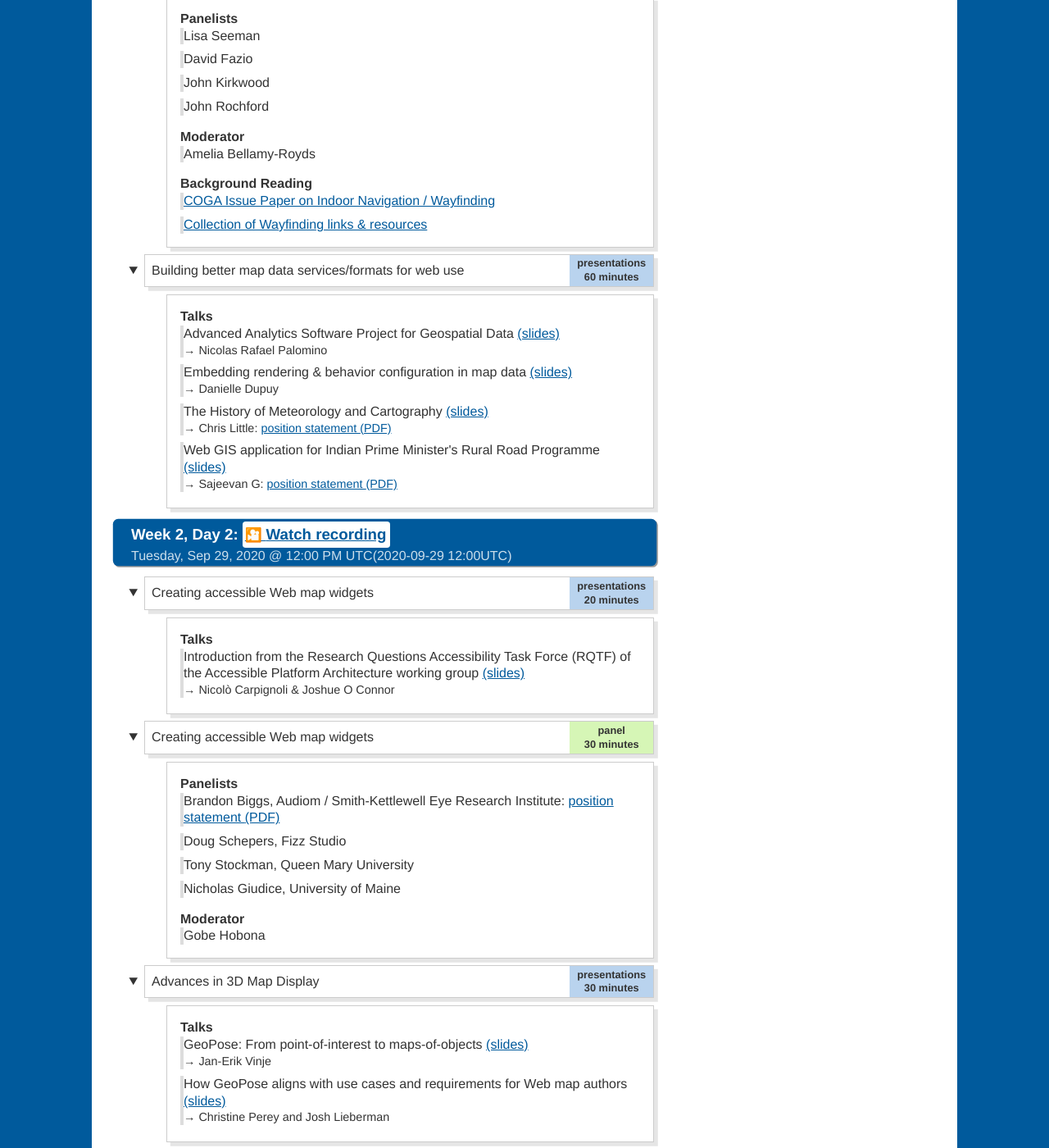
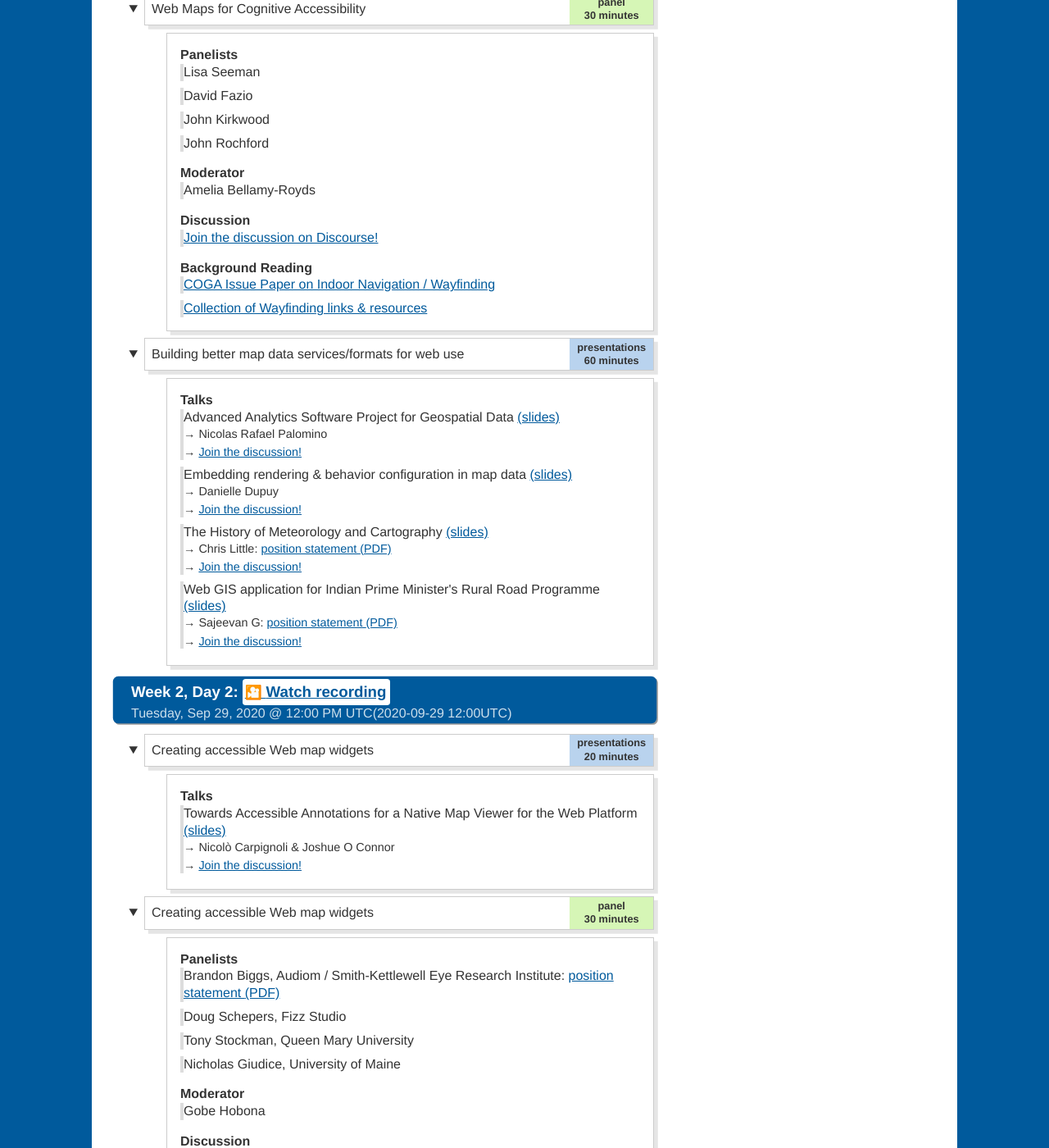
Before and after one commit to Maps4HTML/Maps4HTML-Workshop-2020, a Jekyll site: the page built from agenda.html, in a window 1280 px wide and 1400 px high, scrolled down 5322 px. Shown: the whole window at 82% size. Built offline with Jekyll 4.4.1, drawn with Linux system fonts in a browser that asks for light colours; some of the changed text lies outside the part shown.

Commit message:
Add links to second week discussions

```diff
--- a/_data/agenda.yml
+++ b/_data/agenda.yml
@@ -181,9 +181,11 @@
             - title: Physical accessibility data in maps
               author: Sebastian Felix Zappe
               link: https://www.w3.org/2020/maps/supporting-material-uploads/presentations/Sebastian_Felix_Zappe_Holger_Dieteric.pdf
+              discourse: https://discourse.wicg.io/t/physical-accessibility-data-in-maps/4852
             - title: Indoor maps
               author: Claudia Loitsch & Julian Striegl
               link: https://www.w3.org/2020/maps/supporting-material-uploads/presentations/Claudia_Loitsch_Julian_Striegl.pptx
+              discourse: https://discourse.wicg.io/t/indoor-maps-floorplans/4853
     - title: "Web Maps for Cognitive Accessibility"
       type: panel
       duration: "30 minutes"
@@ -195,6 +197,8 @@
             - John Rochford
         - Moderator:
             - Amelia Bellamy-Royds
+        - Discussion:
+            - <a href="https://discourse.wicg.io/t/cognitive-accessibility-of-web-maps/4854">Join the discussion on Discourse!</a>
         - Background Reading:
             - '<a href="https://w3c.github.io/coga/issue-papers/wayfinding-indoors.html">COGA Issue Paper on Indoor Navigation / Wayfinding</a>'
             - '<a href="https://www.clearhelper.org/news/wayfinding/">Collection of Wayfinding links & resources</a>'
@@ -206,15 +210,19 @@
             - title: Advanced Analytics Software Project for Geospatial Data
               author: Nicolas Rafael Palomino
               link: https://www.w3.org/2020/maps/supporting-material-uploads/presentations/Nicolas_Rafael_Palomino-W3C-Application.pptx
+              discourse: https://discourse.wicg.io/t/advanced-analytics-software-project-for-geospatial-data/4859
             - title: Embedding rendering & behavior configuration in map data
               author: Danielle Dupuy
               link: https://www.w3.org/2020/maps/supporting-material-uploads/presentations/Danielle_Dupuy_W3C-OGC_EmbeddingMapData.pptx
+              discourse: https://discourse.wicg.io/t/embedding-rendering-behavior-configuration-in-map-data/4860
             - title: The History of Meteorology and Cartography
               author: Chris Little
               link: https://www.w3.org/2020/maps/supporting-material-uploads/presentations/Chris_Little-Meteorology-and-MapsCut1.pdf
+              discourse: https://discourse.wicg.io/t/the-history-of-meteorology-and-cartography/4861
             - title: Web GIS application for Indian Prime Minister's Rural Road Programme
               author: Sajeevan G
               link: https://www.w3.org/2020/maps/supporting-material-uploads/presentations/Sajeevan_G-maps-for-the-web.pdf
+              discourse: https://discourse.wicg.io/t/web-gis-application-for-indian-prime-ministers-rural-road-programme/4862
 - title: "Week 2, Day 2"
   start: 2020-09-29T12:00Z
   video: https://www.youtube.com/watch?v=RPZlE5N-Nds
@@ -224,9 +232,10 @@
       duration: "20 minutes"
       details:
         - Talks:
-            - title: Introduction from the Research Questions Accessibility Task Force (RQTF) of the Accessible Platform Architecture working group
+            - title: Towards Accessible Annotations for a Native Map Viewer for the Web Platform
               author: Nicolò Carpignoli & Joshue O Connor
               link: https://www.w3.org/2020/maps/supporting-material-uploads/presentations/Nicolo_Carpignoli-Maps-for-the-Web.pptx
+              discourse: https://discourse.wicg.io/t/towards-accessible-annotations-for-a-native-map-viewer-for-the-web-platform/4873
     - title: Creating accessible Web map widgets
       type: panel
       duration: "30 minutes"
@@ -238,6 +247,8 @@
             - Nicholas Giudice, University of Maine
         - Moderator:
             - Gobe Hobona
+        - Discussion:
+            - <a href="https://youtu.be/RPZlE5N-Nds?t=1257">Join the discussion on Discourse!</a>
     - title: "Advances in 3D Map Display"
       type: presentations
       duration: "30 minutes"
@@ -246,9 +257,11 @@
             - title: "GeoPose: From point-of-interest to maps-of-objects"
               author: Jan-Erik Vinje
               link: https://www.w3.org/2020/maps/supporting-material-uploads/presentations/Jan-Erik_Vinje-From Points-of-interest_to_maps_of_objects.pdf
+              discourse: https://discourse.wicg.io/t/geopose-from-point-of-interest-to-maps-of-objects/4914
             - title: "How GeoPose aligns with use cases and requirements for Web map authors"
               author: Christine Perey and Josh Lieberman
               link: https://www.w3.org/2020/maps/supporting-material-uploads/presentations/M4W_GeoPoseUseCases_Perey_LIeberman.pptx
+              discourse: https://discourse.wicg.io/t/how-geopose-aligns-with-use-cases-and-requirements-for-web-map-authors/4915
     - title: Maps and augmented reality
       type: panel
       duration: "30 minutes"
@@ -261,6 +274,8 @@
             - Thomas Logan
         - Moderator:
             - Ryan Ahola
+        - Discussion:
+            - <a href="https://discourse.wicg.io/t/maps-and-augmented-reality/4916">Join the discussion on Discourse!</a>
     - title: "Maps of Objects: GeoPose for Web maps"
       type: breakout
 - title: "Week 2, Day 3"
@@ -275,18 +290,23 @@
             - title: Map adventures in weird web standards - gyroscopes, texture cubes, and mutants
               author: Iván Sánchez Ortega
               link: https://www.w3.org/2020/maps/supporting-material-uploads/presentations/2020-ogc-w3c-workshop-ivansanchez-slides/slides.html
+              discourse: https://discourse.wicg.io/t/map-adventures-in-weird-web-standards-gyroscopes-texture-cubes-and-mutants/4882
             - title: Map Compositions format
               author: Karel Charvat
               link: https://www.w3.org/2020/maps/supporting-material-uploads/presentations/Karel_Charvat-Map-Compositions-format-intro-presentation-by-Karel.pptx
+              discourse: https://discourse.wicg.io/t/map-compositions-format/4883
             - title: MapML implementations in MapServer, GDAL and OGR
               author: Daniel Morrissette
               link: https://www.w3.org/2020/maps/supporting-material-uploads/presentations/Daniel_Morissette-ogc-w3c-mapml-in-mapserver-gdal-ogr.pptx
+              discourse: https://discourse.wicg.io/t/mapml-implementations-in-mapserver-gdal-and-ogr/4884
             - title: OffScreenCanvas for rendering performance
               author: Andreas Hocevar
               link: https://docs.google.com/presentation/d/1vIIbUgdHenfx2rA96-oJhf0aRcpC3QlhVl6kWFf69Bw/edit#slide=id.gd9c453428_0_16
+              discourse: https://discourse.wicg.io/t/offscreencanvas-for-improved-map-rendering-performance/4885
             - title: Dynamic and Observational Spatial Data
               author: Thomas Usländer, Hylke van der Schaaf, Katharina Schleidt
               link: https://www.w3.org/2020/maps/supporting-material-uploads/presentations/Schleidt_van_der_Schaaf_ Uslander-Dynamic-and-Observational-Spatial-Data.pdf
+              discourse: https://discourse.wicg.io/t/dynamic-and-observational-spatial-data/4886
     - title: "Stakeholders: Commercial mapping services & the web"
       type: panel
       duration: "1 hour"
@@ -298,13 +318,18 @@
             - Ed Parsons, Google
         - Moderator:
             - Ted Guild
+        - Discussion:
+            - <a href="https://discourse.wicg.io/t/stakeholders-commercial-mapping-services-the-web/4919">Join the discussion on Discourse!</a>
     - title: "Map Whiteboard: Collaborative Map-Making"
       type: breakout
       link: https://www.w3.org/2020/maps/supporting-material-uploads/presentations/Karel_Charvat-Map-Whiteboard-Collaborative-Map-Making-breakout-session.pptx
       details:
         - Facilitator: Karel Charvat
+        - Discussion:
+          - <a href="https://discourse.wicg.io/t/map-compositions-format/4883">Join the discussion on Discourse!</a>
 - title: "Week 2, Day 4"
   start: 2020-10-01T22:00Z
+  video: https://youtu.be/9iw75LmnyvQ?t=464
   agenda:
     - title: "Web developer priorities"
       type: presentations
@@ -315,6 +340,7 @@
             - title: User Research on Maps in HTML
               author: Terence Eden
               link: https://www.w3.org/2020/maps/supporting-material-uploads/presentations/Edent-Mapping-Workshop.pdf
+              discourse: https://discourse.wicg.io/t/user-research-on-maps-in-html/4918
     - title: "Stakeholders: Open Source for Web Mapping"
       type: panel
       duration: "1 hour"
@@ -326,6 +352,8 @@
             - Daniel Morissette, MapGears
         - Moderator:
             - Tom Kralidis
+        - Discussion:
+          - <a href="https://discourse.wicg.io/t/stakeholders-open-source-for-web-mapping/4920">Join the discussion on Discourse!</a>
     - title: "Conclusion / Next Steps"
       type: discussion
       duration: "30 minutes"
@@ -334,6 +362,7 @@
         - Talks:
             - title: Conclusions and take aways
               author: The workshop program committee
+              discourse: https://discourse.wicg.io/t/joint-w3c-ogc-maps-for-the-web-workshop-conclusions/4921
 # Each agenda item should contain
 # title, as non-interactive HTML (optional for breaks)
 # type, one of presentations, breakout, or hack
```
